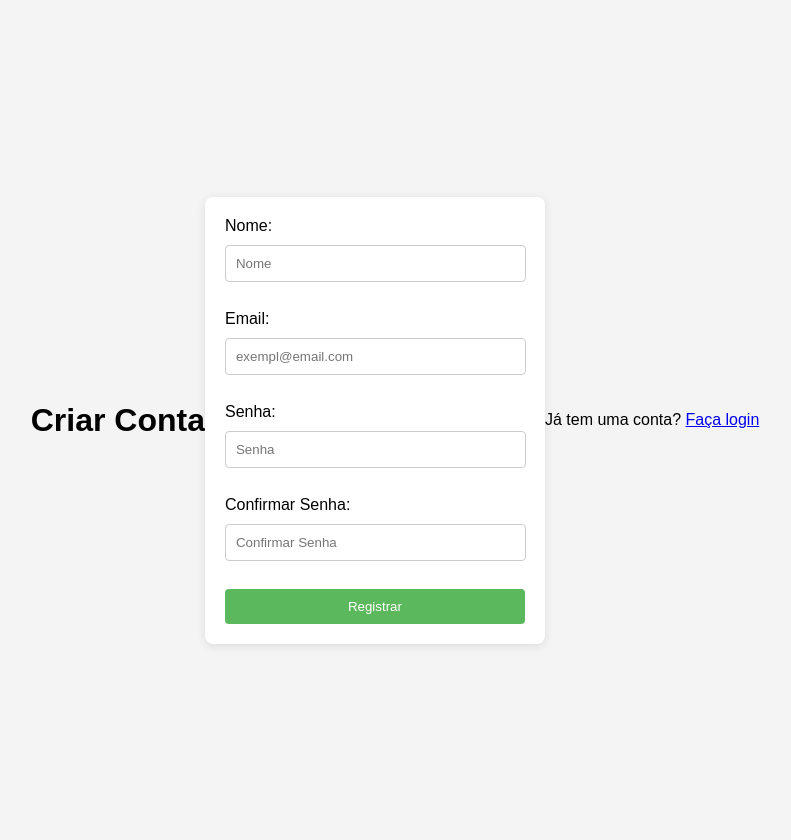
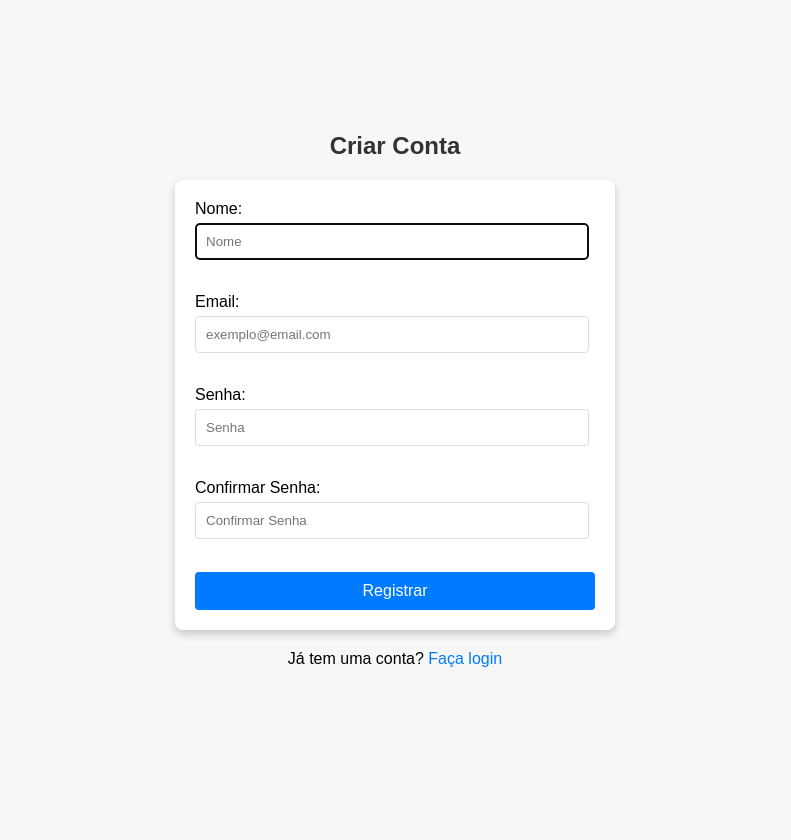
Before and after one commit to Jeiel-dev/Projeto-BDII, a Django app: page /register/ in a window 1280 px wide. Shown: the whole page, without its empty margins (245-1036 px from the left). After the commit the page ends 667 px from the top, so only its background shows below. Run offline with Django 5.2, Linux system fonts and the light colour scheme.

Commit message:
login-register

```diff
--- /dev/null
+++ b/login/static/css/register.css
@@ -0,0 +1,99 @@
+/* styles.css */
+
+/* Estilo geral */
+body {
+  font-family: Arial, sans-serif;
+  background-color: #f7f7f7;
+  display: flex;
+  justify-content: center;
+  align-items: center;
+  flex-direction: column;
+  min-height: 100vh;
+  margin: 0;
+}
+
+/* Cabeçalho */
+h1 {
+  color: #333;
+  font-size: 24px;
+  margin-bottom: 20px;
+}
+
+/* Formulário */
+form {
+  background-color: #fff;
+  padding: 20px;
+  border-radius: 8px;
+  box-shadow: 0 4px 8px rgba(0, 0, 0, 0.2);
+  max-width: 400px;
+  width: 100%;
+}
+
+label {
+  font-weight: bold;
+  color: #555;
+}
+
+input[type="text"],
+input[type="email"],
+input[type="password"] {
+  width: 93%;
+  padding: 10px;
+  margin: 5px 0 15px;
+  border: 1px solid #ddd;
+  border-radius: 4px;
+}
+
+button[type="submit"] {
+  width: 100%;
+  padding: 10px;
+  color: #fff;
+  background-color: #007bff;
+  border: none;
+  border-radius: 4px;
+  font-size: 16px;
+  cursor: pointer;
+}
+
+button[type="submit"]:hover {
+  background-color: #0056b3;
+}
+
+/* Diálogo */
+dialog {
+  border: none;
+  border-radius: 8px;
+  padding: 20px;
+  box-shadow: 0 4px 8px rgba(0, 0, 0, 0.3);
+  width: 100%;
+  max-width: 300px;
+  text-align: center;
+}
+
+dialog button#close {
+  padding: 8px 16px;
+  background-color: #ff4d4d;
+  color: #fff;
+  border: none;
+  border-radius: 4px;
+  cursor: pointer;
+  margin-top: 10px;
+}
+
+dialog button#close:hover {
+  background-color: #cc0000;
+}
+
+/* Link para login */
+p {
+  margin-top: 20px;
+}
+
+p a {
+  color: #007bff;
+  text-decoration: none;
+}
+
+p a:hover {
+  text-decoration: underline;
+}
--- a/login/static/css/styles.css
+++ /dev/null
@@ -1,73 +0,0 @@
-/* Estilos Gerais */
-body {
-  font-family: Arial, sans-serif;
-  background-color: #f4f4f4;
-  margin: 0;
-  padding: 20px;
-  display: flex;
-  justify-content: center;
-  align-items: center;
-  height: 100vh; /* Faz a página ocupar toda a altura da viewport */
-}
-
-/* Estilo do Formulário */
-form {
-  background-color: #fff;
-  padding: 20px;
-  border-radius: 8px;
-  box-shadow: 0 2px 10px rgba(0, 0, 0, 0.1);
-  width: 300px;
-}
-
-/* Estilo dos Inputs */
-input[type="text"],
-input[type="email"],
-input[type="password"] {
-  width: 93%;
-  padding: 10px;
-  margin: 10px 0;
-  border: 1px solid #ccc;
-  border-radius: 4px;
-}
-
-/* Estilo do Botão */
-button {
-  width: 100%;
-  padding: 10px;
-  background-color: #5cb85c;
-  color: white;
-  border: none;
-  border-radius: 4px;
-  cursor: pointer;
-}
-
-/* Efeitos do Botão */
-button:hover {
-  background-color: #4cae4c; /* Um pouco mais escuro ao passar o mouse */
-}
-
-/* Estilos do Dialog */
-dialog {
-  border: none;
-  border-radius: 8px;
-  padding: 20px;
-  width: 300px;
-}
-
-dialog::backdrop {
-  background-color: rgba(0, 0, 0, 0.5); /* Fundo escurecido */
-}
-
-/* Estilo do Botão de Fechar no Dialog */
-#close {
-  background-color: #d9534f;
-  color: white;
-  border: none;
-  padding: 10px;
-  border-radius: 4px;
-  cursor: pointer;
-}
-
-#close:hover {
-  background-color: #c9302c; /* Um pouco mais escuro ao passar o mouse */
-}
--- a/login/templates/register.html
+++ b/login/templates/register.html
@@ -6,7 +6,7 @@
   <meta charset="UTF-8">
   <meta name="viewport" content="width=device-width, initial-scale=1.0">
   <title>Registro de Usuário</title>
-  <link rel="stylesheet" href="{% static 'css/styles.css' %}">
+  <link rel="stylesheet" href="{% static 'css/register.css' %}">
 </head>
 
 <body>
@@ -14,8 +14,8 @@
   <h1>Criar Conta</h1>
   <form action="{% url 'register' %}" method="post">
     {% csrf_token %}
-    Nome: <input type="text" name="nome" placeholder="Nome" required> <br><br>
-    Email: <input type="email" name="email" placeholder="exempl@email.com" required> <br><br>
+    Nome: <input type="text" name="nome" placeholder="Nome" required autofocus> <br><br>
+    Email: <input type="email" name="email" placeholder="exemplo@email.com" required> <br><br>
     Senha: <input type="password" name="senha" placeholder="Senha" required> <br><br>
     Confirmar Senha: <input type="password" name="confirmar_senha" placeholder="Confirmar Senha" required> <br><br>
     <button type="submit">Registrar</button>
```
Also changed, not shown: login/static/css/login.css (added, +104 -0 lines), login/templates/login.html (+7 -6 lines), db.sqlite3.
